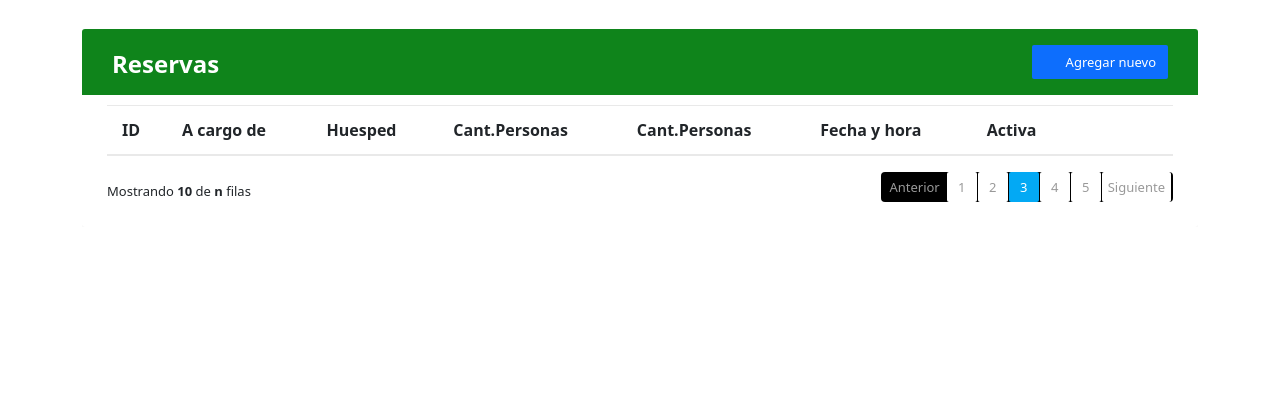
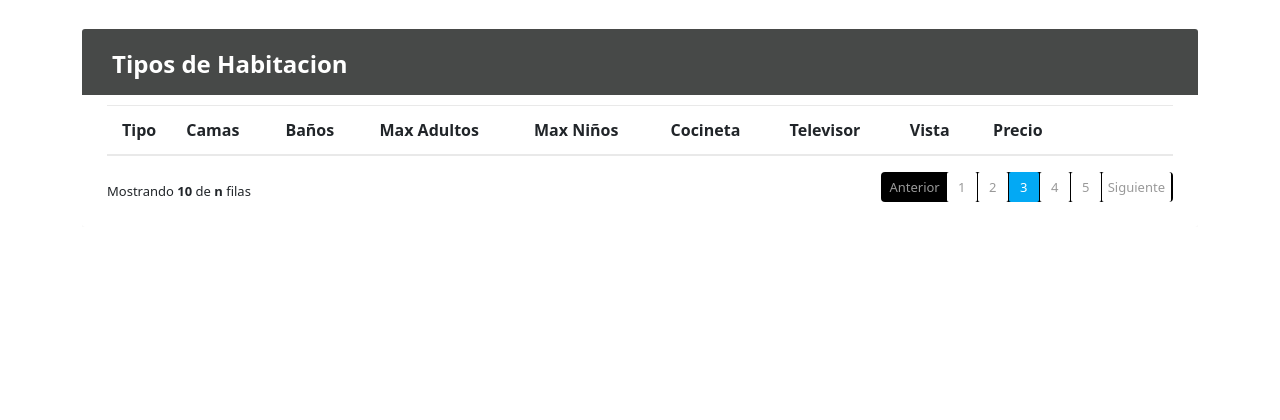
Before and after one commit to AdrianCxn/proyectoHotel, a Django app: page /tipohabitacion/ in a window 1280 px wide. Shown: the part 253-673 px from the top of the page. Run offline with Django 5.2, Linux system fonts and the light colour scheme; lists and menus that the app fills with data are empty; some libraries are stand-ins or nearby versions; some web fonts are replaced.

Commit message:
Modificaciones web
Se creó tipo habitacion y se modificó restaurante

```diff
--- a/proyectoHotel/proyectoHotel/settings.py
+++ b/proyectoHotel/proyectoHotel/settings.py
@@ -79,7 +79,7 @@
         'NAME': 'hotel_final',
         'HOST': 'localhost',
         'USER': 'root',
-        'PASSWORD': 'bahreindb123',
+        'PASSWORD': 'admin',
         'PORT': '3306'
     }
 }
--- a/proyectoHotel/trivago/static/trivago/rest_style.css
+++ b/proyectoHotel/trivago/static/trivago/rest_style.css
@@ -46,7 +46,7 @@
 }
 .table-title {
 	padding-bottom: 15px;
-	background: #0f841b;
+	background: #474948;
 	color: #fff;
 	padding: 16px 30px;
 	min-width: 100%;
--- a/proyectoHotel/trivago/templates/trivago/index.html
+++ b/proyectoHotel/trivago/templates/trivago/index.html
@@ -19,7 +19,7 @@
                 <li class="dropdown">
                     <a href="javascript:void(0)" class="dropbtn">Habitaciones</a>
                     <div class="dropdown-content">
-                        <a href="#">Tipo de habitación</a>
+                        <a href="{% url 'tipohabitacion' %}">Tipo de habitación</a>
                         <a href="#">Habitaciones</a>
                     </div>
 
--- a/proyectoHotel/trivago/templates/trivago/tipohabitacion.html
+++ b/proyectoHotel/trivago/templates/trivago/tipohabitacion.html
@@ -15,10 +15,7 @@
 	<script src="https://cdn.jsdelivr.net/npm/popper.js@1.16.0/dist/umd/popper.min.js"></script>
 	<script src="https://stackpath.bootstrapcdn.com/bootstrap/4.5.0/js/bootstrap.min.js"></script>
 	<link rel="stylesheet" href="{% static 'trivago/rest_style.css' %}">
-	<title>Tipo de habitación</title>
-</head>
-
-</script>
+	<title>Tipo de habitacion</title>
 </head>
 
 <body>
@@ -27,14 +24,12 @@
 		<div class="preload-wave"></div>
 	</div>
 
-
-	{# Incluye el contenido de index.html usando Django Template #}
 	{% include 'trivago/index.html' %}
 
 	<div class="image">
 		<img src="https://www.zeysey.com/storage/image/project/01HT8QFH9KK6RK1J3Q6GKPD5VM.jpg"
 			alt="Titulo">
-		<h1 class="titulo2">Tipo Habitación</h1>
+		<h1 class="titulo2">Habitaciones</h1>
 	</div>
 
 	<div class="container-xl">
@@ -43,45 +38,45 @@
 				<div class="table-title">
 					<div class="row">
 						<div class="col-sm-6">
-							<h2><b>Reservas</b></h2>
+							<h2><b>Tipos de Habitacion</b></h2>
 						</div>
-						<div class="col-sm-6">
-							<a href="#addEmployeeModal" class="btn btn-primary" data-toggle="modal"><i
-									class="material-icons">&#xE147;</i> <span>Agregar nuevo</span></a>
 
-						</div>
 					</div>
 				</div>
 				<table class="table table-striped table-hover">
 					<thead>
 						<tr>
-							<th>ID</th>
-							<th>A cargo de</th>
-							<th>Huesped</th>
-							<th>Cant.Personas</th>
-							<th>Cant.Personas</th>
-							<th>Fecha y hora</th>
-							<th>Activa</th>
+							<th>Tipo</th>
+							<th>Camas</th>
+							<th>Baños</th>
+							<th>Max Adultos</th>
+							<th>Max Niños</th>
+							<th>Cocineta</th>
+                            <th>Televisor</th>
+                            <th>Vista</th>
+                            <th>Precio</th>
 							<th></th>
-
 						</tr>
 					</thead>
 					<tbody>
 
-						{# Itera sobre las reservas pasadas desde la vista de Django #}
+
 						{% for reserva in reservas %}
 						<tr>
-							<td>{{ reserva.id }}</td>
-							<td>{{ reserva.a_cargo_de }}</td>
-							<td>{{ reserva.huesped }}</td>
-							<td>{{ reserva.cant_personas }}</td>
-							<td>{{ reserva.cant_personas }}</td>
-							<td>{{ reserva.fecha_hora }}</td>
-							<td>{{ reserva.activa }}</td>
+							<td>{{ reserva.tipo }}</td>
+							<td>{{ reserva.camas }}</td>
+							<td>{{ reserva.baños }}</td>
+							<td>{{ reserva.max_adultos }}</td>
+							<td>{{ reserva.max_ninios }}</td>
+							<td>{{ reserva.cocineta}}</td>
+							<td>{{ reserva.televisor}}</td>
+							<td>{{ reserva.vista}}</td>
+							<td>{{ reserva.precio}}</td>
+
 							<td>
-								<a href="#editEmployeeModal" class="edit" data-toggle="modal"><i class="material-icons"
+								<a href="#Editar" class="edit" data-toggle="modal"><i class="material-icons"
 										data-toggle="tooltip" title="Editar">&#xE254;</i></a>
-								<a href="#deleteEmployeeModal" class="delete" data-toggle="modal"><i
+								<a href="#Eliminar" class="delete" data-toggle="modal"><i
 										class="material-icons" data-toggle="tooltip" title="Eliminar">&#xE872;</i></a>
 							</td>
 						</tr>
@@ -105,42 +100,7 @@
 		</div>
 	</div>
 	<!-- Editar HTML -->
-	<div id="addEmployeeModal" class="modal fade">
-		<div class="modal-dialog">
-			<div class="modal-content">
-				<form>
-					<div class="modal-header">
-						<h4 class="modal-title">Añadir</h4>
-						<button type="button" class="close" data-dismiss="modal" aria-hidden="true">&times;</button>
-					</div>
-					<div class="modal-body">
-						<div class="form-group">
-							<label>Name</label>
-							<input type="text" class="form-control" required>
-						</div>
-						<div class="form-group">
-							<label>Email</label>
-							<input type="email" class="form-control" required>
-						</div>
-						<div class="form-group">
-							<label>Address</label>
-							<textarea class="form-control" required></textarea>
-						</div>
-						<div class="form-group">
-							<label>Phone</label>
-							<input type="text" class="form-control" required>
-						</div>
-					</div>
-					<div class="modal-footer">
-						<input type="button" class="btn btn-default" data-dismiss="modal" value="Cancelar">
-						<input type="submit" class="btn btn-success" value="Agregar">
-					</div>
-				</form>
-			</div>
-		</div>
-	</div>
-	<!-- Edit Modal HTML -->
-	<div id="editEmployeeModal" class="modal fade">
+	<div id="Editar" class="modal fade">
 		<div class="modal-dialog">
 			<div class="modal-content">
 				<form>
@@ -174,8 +134,8 @@
 			</div>
 		</div>
 	</div>
-	<!-- Delete Modal HTML -->
-	<div id="deleteEmployeeModal" class="modal fade">
+	<!-- Eliminar HTML -->
+	<div id="Eliminar" class="modal fade">
 		<div class="modal-dialog">
 			<div class="modal-content">
 				<form>
@@ -195,5 +155,4 @@
 		</div>
 	</div>
 </body>
-
 </html>
```
Also changed, not shown: proyectoHotel/trivago/templates/trivago/restaurante.html (+9 -11 lines).
